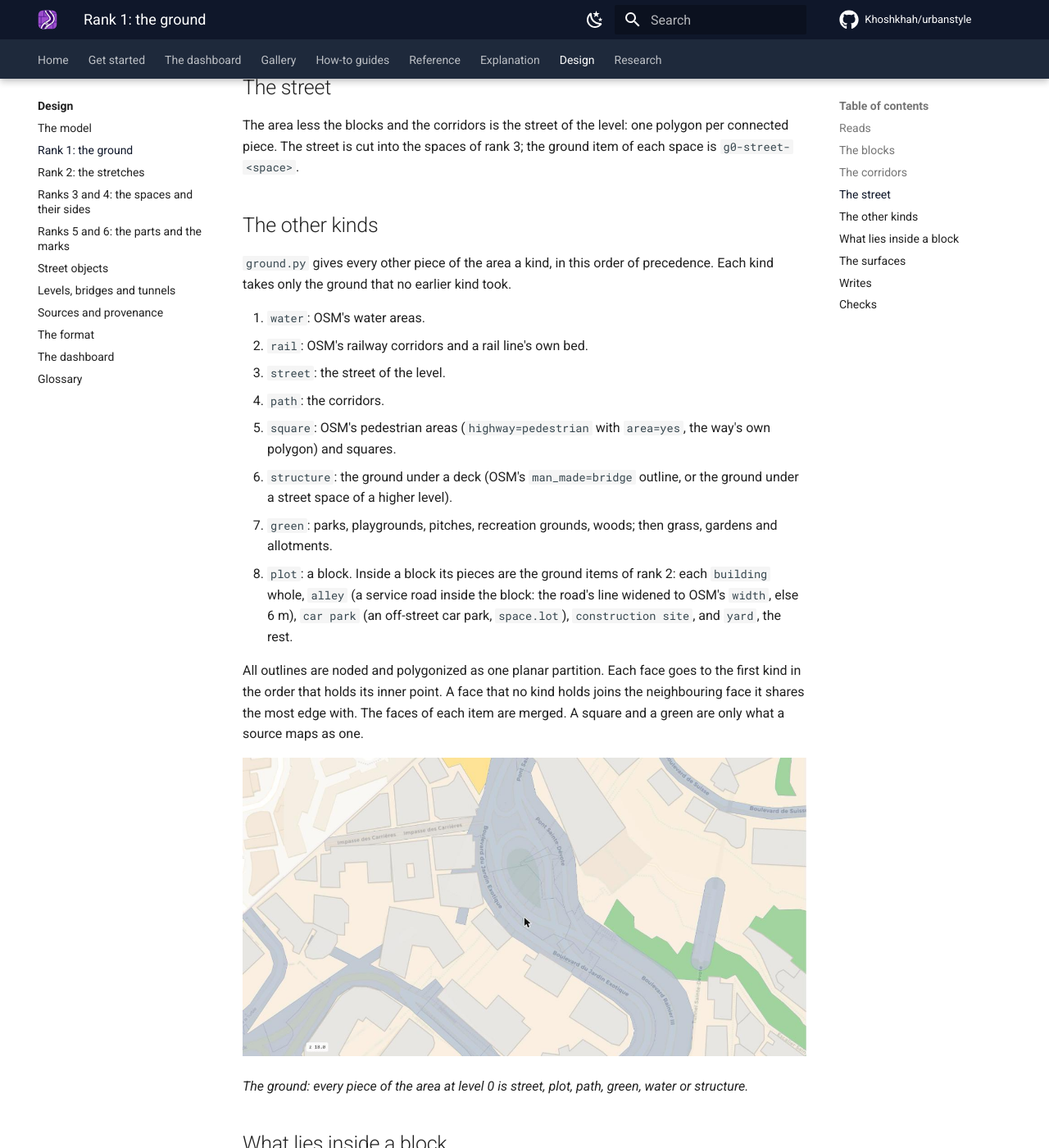
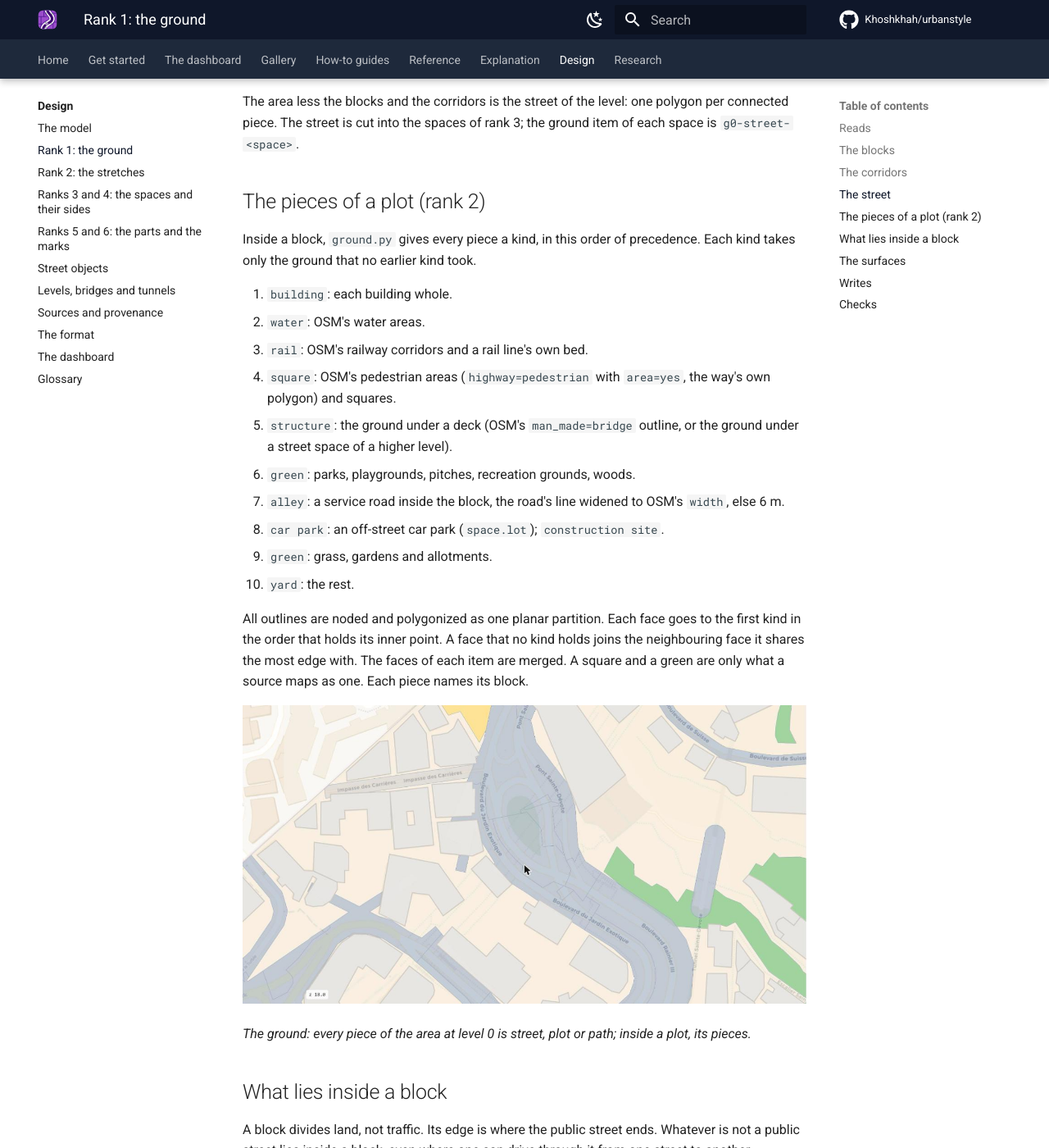
Before and after one commit to Khoshkhah/urbanstyle, an MkDocs documentation site: the page built from docs/design/ground.md, in a window 1280 px wide and 1400 px high, scrolled down 1987 px. Shown: the whole window at 82% size. Built offline with MkDocs 1.6.1 and Material for MkDocs 9.7.7, drawn with Linux system fonts in a browser that asks for light colours; comment, search, counter and statistics services are not loaded; some of the changed text lies outside the part shown.

Commit message:
Rank 1 is the street, the plots and the paths; the other ground kinds are pieces of a plot at rank 2
The model, the ground, the dashboard and the glossary chapters say it, and the
panel's layer list has the kinds under rank 2.

Co-Authored-By: Claude Fable 5.1 <noreply@anthropic.com>

```diff
--- a/docs/design/ground.md
+++ b/docs/design/ground.md
@@ -1,7 +1,7 @@
 # Rank 1: the ground
 
-<p class="lead">The whole area of a level, cut into eight kinds: street, plot, path, square, green, water, rail and structure. The
-blocks and the corridors come first; the street is what is left between them.</p>
+<p class="lead">The whole area of a level, cut into three kinds: the plots (the blocks), the paths (the corridors) and the street,
+what is left between them. Inside a plot, its pieces are rank 2.</p>
 
 ## Reads
 
@@ -50,29 +50,29 @@ street's edge, so the walking side of the street runs on past the path's mouth.
 The area less the blocks and the corridors is the street of the level: one polygon per connected piece. The street is cut into the
 spaces of rank 3; the ground item of each space is `g0-street-<space>`.
 
-## The other kinds
+## The pieces of a plot (rank 2)
 
-`ground.py` gives every other piece of the area a kind, in this order of precedence. Each kind takes only the ground that no earlier
+Inside a block, `ground.py` gives every piece a kind, in this order of precedence. Each kind takes only the ground that no earlier
 kind took.
 
-1. `water`: OSM's water areas.
-2. `rail`: OSM's railway corridors and a rail line's own bed.
-3. `street`: the street of the level.
-4. `path`: the corridors.
-5. `square`: OSM's pedestrian areas (`highway=pedestrian` with `area=yes`, the way's own polygon) and squares.
-6. `structure`: the ground under a deck (OSM's `man_made=bridge` outline, or the ground under a street space of a higher level).
-7. `green`: parks, playgrounds, pitches, recreation grounds, woods; then grass, gardens and allotments.
-8. `plot`: a block. Inside a block its pieces are the ground items of rank 2: each `building` whole, `alley` (a service road inside the
-   block: the road's line widened to OSM's `width`, else 6 m), `car park` (an off-street car park, `space.lot`), `construction site`,
-   and `yard`, the rest.
+1. `building`: each building whole.
+2. `water`: OSM's water areas.
+3. `rail`: OSM's railway corridors and a rail line's own bed.
+4. `square`: OSM's pedestrian areas (`highway=pedestrian` with `area=yes`, the way's own polygon) and squares.
+5. `structure`: the ground under a deck (OSM's `man_made=bridge` outline, or the ground under a street space of a higher level).
+6. `green`: parks, playgrounds, pitches, recreation grounds, woods.
+7. `alley`: a service road inside the block, the road's line widened to OSM's `width`, else 6 m.
+8. `car park`: an off-street car park (`space.lot`); `construction site`.
+9. `green`: grass, gardens and allotments.
+10. `yard`: the rest.
 
 All outlines are noded and polygonized as one planar partition. Each face goes to the first kind in the order that holds its inner
 point. A face that no kind holds joins the neighbouring face it shares the most edge with. The faces of each item are merged. A
-square and a green are only what a source maps as one.
+square and a green are only what a source maps as one. Each piece names its block.
 
 ![The ground at Sainte-Dévote.](../img/steps/10-ground.png){ width=100% }
 
-*The ground: every piece of the area at level 0 is street, plot, path, green, water or structure.*
+*The ground: every piece of the area at level 0 is street, plot or path; inside a plot, its pieces.*
 
 ## What lies inside a block
 
@@ -91,12 +91,13 @@ even where one can drive through it from one street to another.
 
 Each ground item is covered exactly by its surfaces (`space.surface`, id `<ground>:<kind>`):
 
-| Ground kind | Surfaces |
+| Ground item | Surfaces |
 |---|---|
 | street | roadway, pedestrian realm, median (from the parts of its space); verge where OSM maps grass in the street |
-| plot | building, car park, construction site, garden (OSM); yard, the rest |
+| path | path |
+| building, car park, construction site | its own kind |
+| yard | garden where OSM maps one; yard, the rest |
 | green | play (playgrounds, pitches), path (its footpaths, 2 m), lawn, the rest |
-| path | path |
 | rail | track bed |
 | structure | under bridge |
 | square | paved |
```
Also changed, not shown: docs/design/dashboard.md (+2 -2 lines), docs/design/glossary.md (+3 -3 lines), docs/design/model.md (+13 -12 lines), 1 other file.
